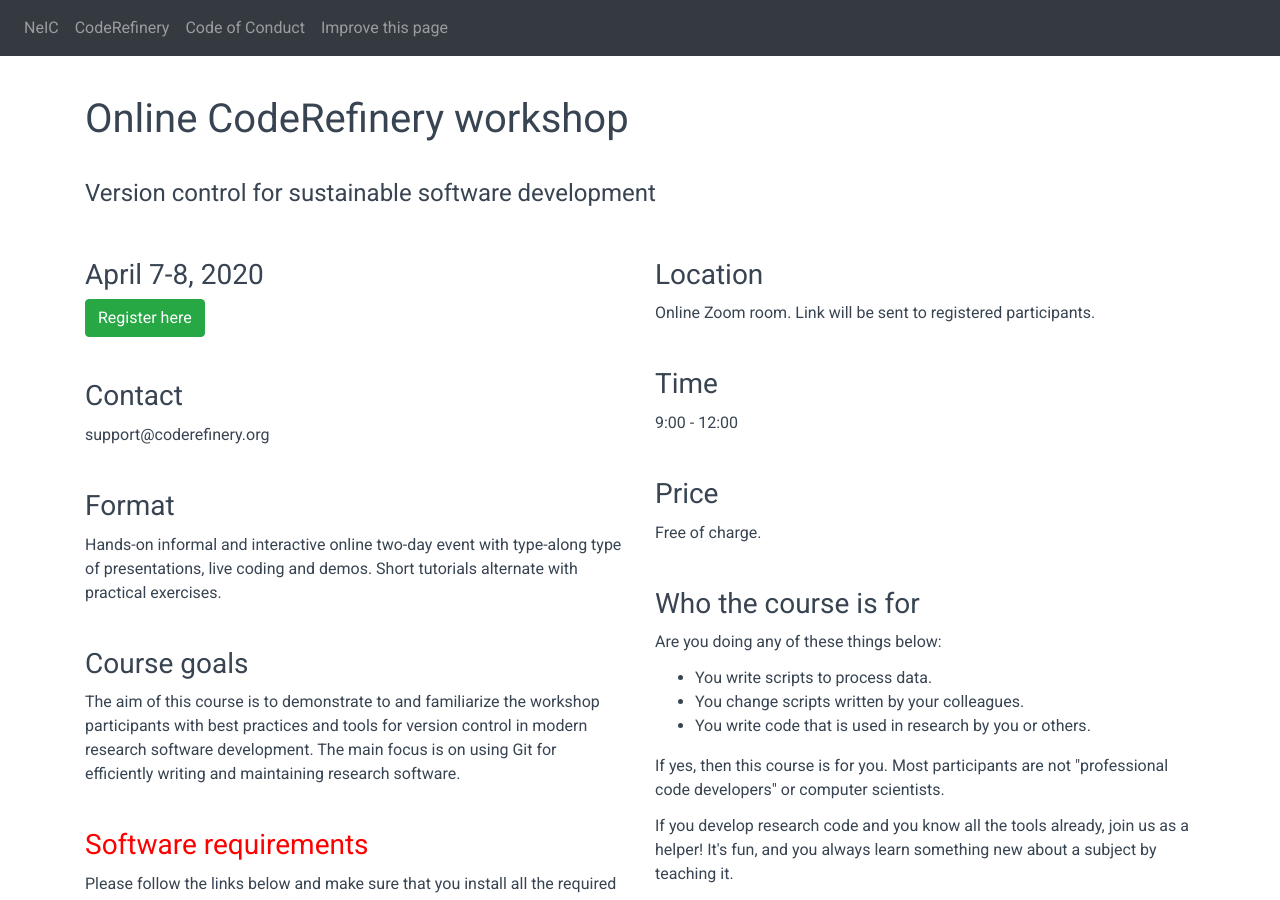
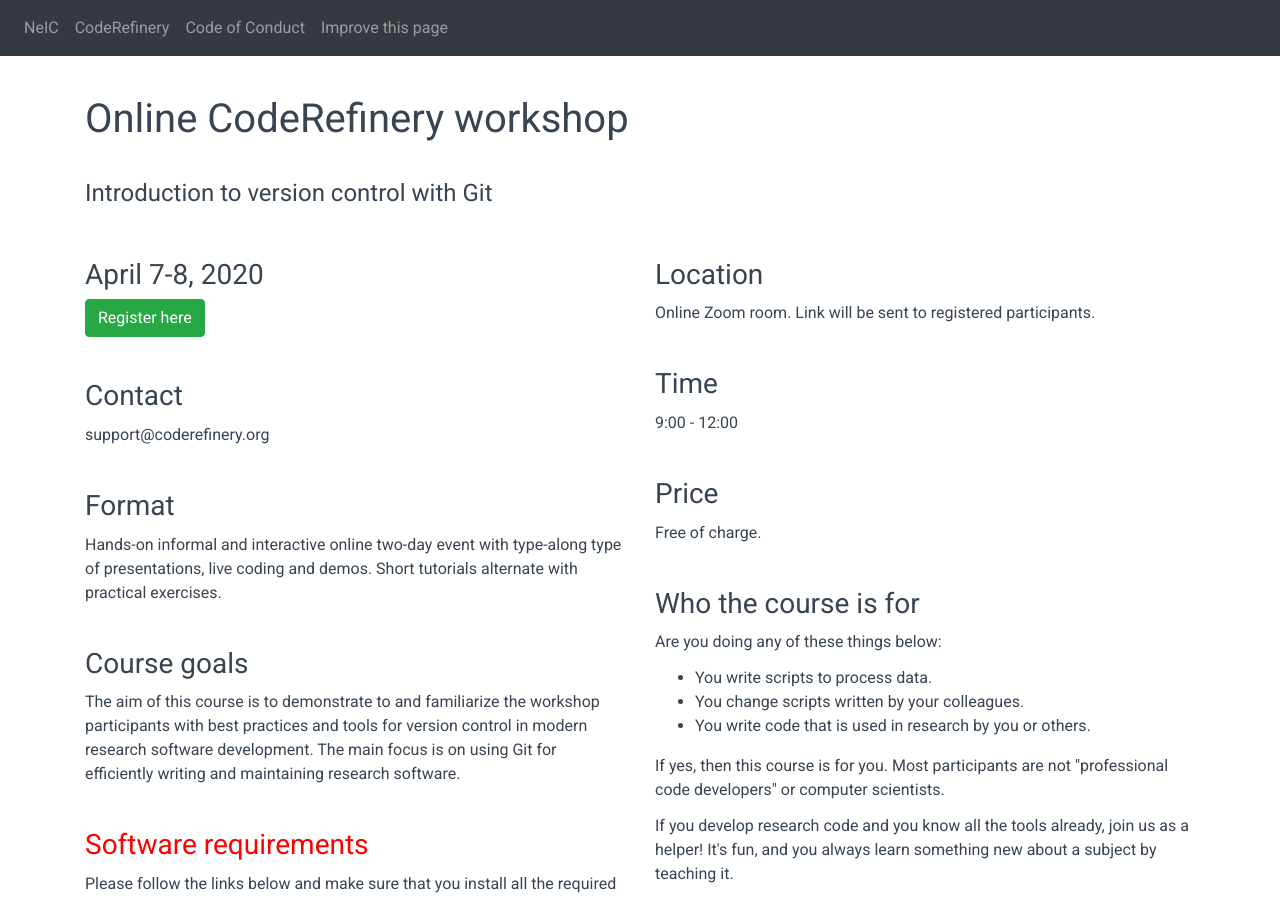
Before and after one commit to coderefinery/2020-04-07-online, a Jekyll site: the page built from index.md, in a window 1280 px wide and 900 px high. Built offline with Jekyll 4.4.1, drawn with Linux system fonts in a browser that asks for light colours; nearby versions of some CDN libraries.

Commit message:
better subtitle

```diff
--- a/index.md
+++ b/index.md
@@ -4,7 +4,7 @@ include: workshop
 
 # title and subtitle
 title: Online CodeRefinery workshop
-subtitle: Version control for sustainable software development
+subtitle: Introduction to version control with Git
 
 # location and address
 # you can also link to a map using e.g. openstreetmap, for example:
```
